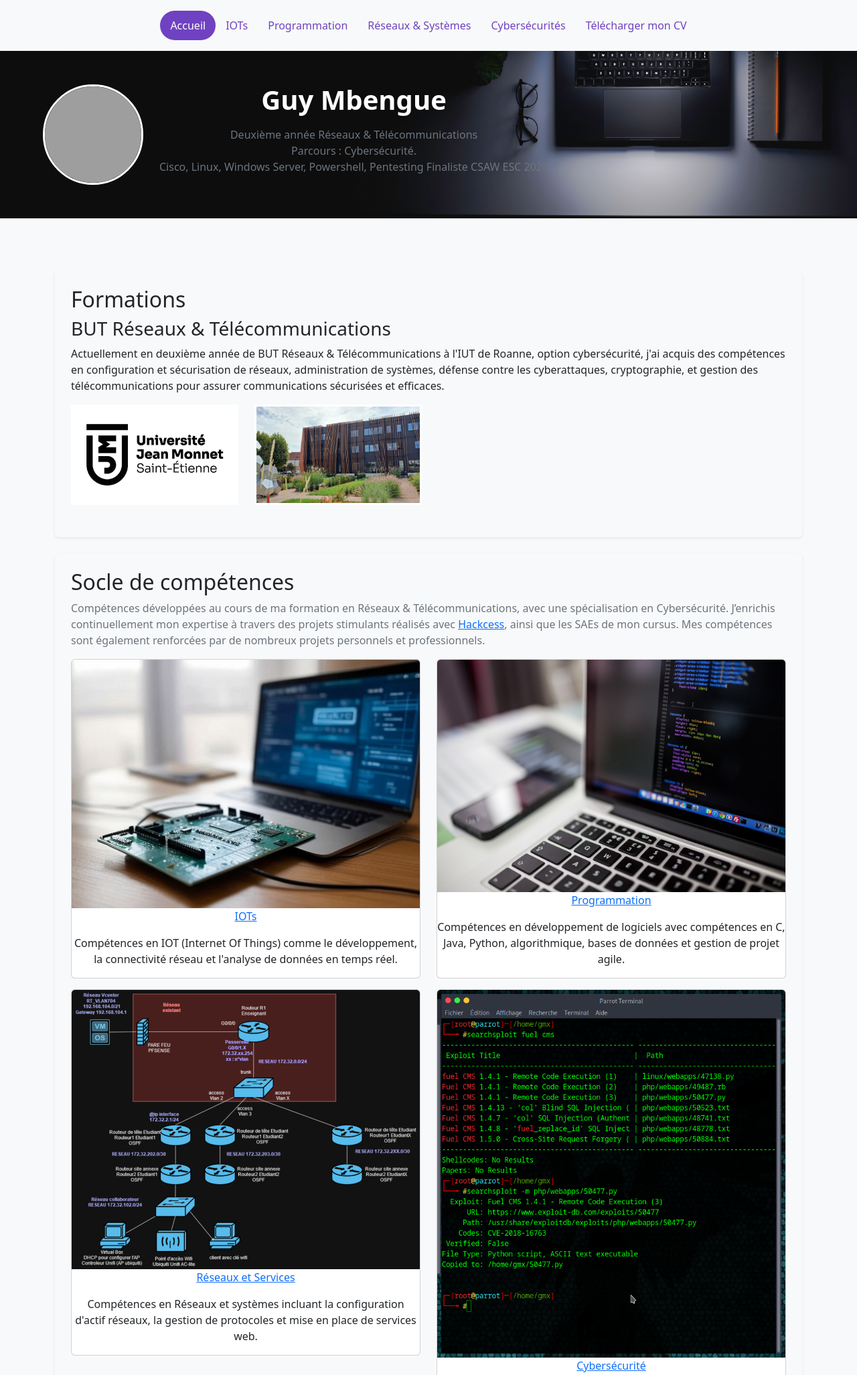
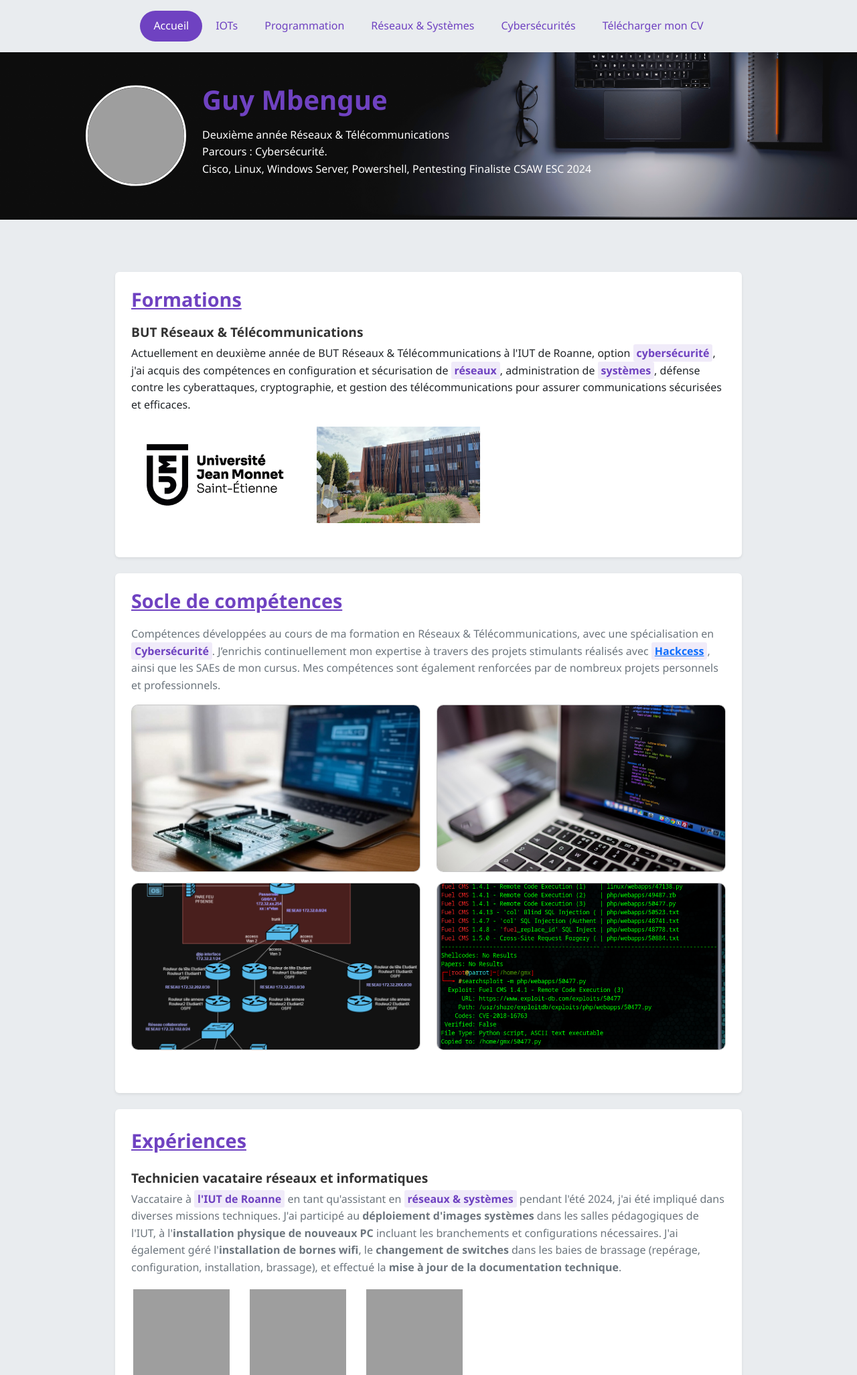
Before and after one commit to Guyexau/eportfolio, a PHP site: page / in a window 1280 px wide. Shown: the top 2053 px of the page at 67% size. Run offline with PHP 8.4, Linux system fonts and the light colour scheme; grey boxes are pictures that could not be loaded.

Commit message:
correction erreur css

```diff
--- a/styles/styles.css
+++ b/styles/styles.css
@@ -1,27 +1,15 @@
-/* Navbar Styles */
-.navbar {
-    display: flex;
-    flex-wrap: wrap; /* Permet à la navigation de s'enrouler sur plusieurs lignes si nécessaire */
-    justify-content: space-around; /* Espace uniforme entre les éléments */
-    align-items: center; /* Centre verticalement les éléments */
-    padding: 10px 20px; /* Espacement interne pour la barre de navigation */
-    background-color: #ffffff; /* Couleur de fond de la navbar */
-    box-shadow: 0 4px 10px rgba(0, 0, 0, 0.1); /* Ombre légère pour la navbar */
+/* Custom Colors */
+/* navbar */
+
+.custom-nav .nav-link {
+    color: #6f42c1; /* Couleur de base des liens de la navbar */
+    border-radius: 30px; /* Coins arrondis pour les boutons */
+    padding: 10px 20px; /* Padding pour un meilleur look */
+    transition: all 0.3s ease; /* Transition pour l'effet hover */
 }
 
-.custom-nav .nav-link {
-    color: #6f42c1; /* Couleur des liens de navigation */
-    border-radius: 30px; /* Coins arrondis pour les liens */
-    padding: 10px 15px; /* Espacement interne des liens */
-    text-align: center; /* Centrer le texte */
-    transition: all 0.3s ease; /* Transition pour les effets */
-    font-size: 1rem; /* Taille de police par défaut */
-}
-
-
-.custom-nav .nav-link.active,
-.custom-nav .nav-link:hover {
-    background-color: #6f42c1; /* Couleur de fond au survol et pour les liens actifs */
+.custom-nav .nav-link.active, .custom-nav .nav-link:hover {
+    background-color: #6f42c1; /* Couleur de fond pour le lien actif et au survol */
     color: white; /* Couleur du texte au survol */
 }
 
@@ -29,70 +17,54 @@
     color: #6f42c1; /* Couleur de la flèche du dropdown */
 }
 
-/* Image de profil */
-.profile-image {
-    width: 80px; /* Largeur de l'image */
-    height: 80px; /* Hauteur de l'image */
-    border-radius: 50%; /* Cercle parfait */
-    object-fit: cover; /* Ajuste l'image pour qu'elle reste proportionnelle */
-    margin: 10px auto; /* Centrer avec un espace autour */
-    border: 2px solid #6f42c1; /* Bordure colorée autour de l'image */
+.custum-drop .dropdown-item {
+    color: #6f42c1; /* Couleur de base des items du dropdown */
+    padding: 10px 20px; /* Padding pour un meilleur look */
+    transition: all 0.3s ease; /* Transition pour l'effet hover */
 }
 
-/* Responsiveness */
-@media (max-width: 768px) {
-    .navbar {
-        flex-direction: column; /* Empile les éléments verticalement sur petits écrans */
-    }
-
-    .custom-nav .nav-link {
-        padding: 8px 10px; /* Réduit le padding sur petits écrans */
-        font-size: 0.9rem; /* Réduit la taille de la police */
-    }
-
-    .profile-image {
-        width: 60px; /* Réduction de la taille de l'image sur petits écrans */
-        height: 60px;
-    }
+.custum-drop .dropdown-item:hover {
+    background-color: #6f42c1; /* Couleur de fond au survol des items du dropdown */
+    color: white; /* Couleur du texte au survol des items du dropdown */
 }
-
 /* Banner Styles */
 .banner {
     width: 100%;
+    color: #6f42c1;
     height: 250px;
     background-size: cover;
     background-position: center;
     margin-bottom: 30px;
     position: relative;
-    transition: transform 0.3s ease; /* Transition douce pour l'effet hover */
+    transition: transform 0.3s ease; /* Adds smooth transition on transform */
 }
 
 .banner:hover {
-    transform: scale(1.005); /* Agrandissement léger au survol */
-    box-shadow: 0 10px 20px rgba(0, 0, 0, 0.2); /* Ombre pour effet de profondeur */
+    transform: scale(1.005); /* Slightly enlarges the banner on hover */
+    box-shadow: 0 10px 20px rgba(0, 0, 0, 0.2); /* Adds shadow for depth */
 }
 
 .banner .content-overlay {
     position: absolute;
     top: 50%;
-    left: 50%;
+    left: 55%; /* Adjust this to move slightly left from center */
     transform: translate(-50%, -50%);
     color: white;
-    text-align: center; /* Centre le texte */
-    width: 90%; /* Largeur ajustée pour les petits écrans */
-    transition: color 0.3s ease;
+    text-align: left; /* Ensure text is aligned to the left within the overlay */
+    width: 90%;
+    transition: color 0.3s ease; /* Smooth color transition for text */
 }
 
 .banner:hover .content-overlay {
-    color: #563d7c; /* Change la couleur du texte au survol */
+    color: #563d7c; /* Changes text color on hover */
 }
 
-/* Formulaire Styles */
+/* formulaire */
+/* Ajout du CSS pour le formulaire de contact */
 .contact-form {
     background-color: #ffffff;
     border-radius: 15px;
     box-shadow: 0 4px 10px rgba(193, 38, 38, 0.1);
-    padding: 20px;
     transition: all 0.3s ease;
 }
 
@@ -134,13 +106,137 @@
     color: white;
     transform: scale(1.05);
 }
+body.bg-light {
+    background-color: #e9ecef !important;
+    font-family: 'Segoe UI', Tahoma, Geneva, Verdana, sans-serif;
+    line-height: 1.6;
+}
+.text-primary-custom {
+    color: #333;
+    font-size: 1.2rem;
+    font-weight: 600; /* This makes the text bold */
+}
+.custum-banner-title {
+    font-size: 2.5rem;
+    font-weight: 700;
+    color: #6f42c1;
+}
+.custum-banner-text {
+    font-size: 1rem;
+    font-weight: 400;
+    color: white !important;
+}
+.custum-link {
+    color: #f3e5f5;
+    font-weight: 500;
+    text-decoration: none;
+    font-size: 1rem !important;
+}
+.custum-link:hover {
+    color: #f3e5f5;
+    text-decoration: underline;
+}
+.enhanced-paragraph {
+    font-size: 1rem; /* Slightly larger text for emphasis */
+    line-height: 1.6; /* Better readability */
+}
 
-/* Footer Styles */
+.highlight {
+    font-weight: 600; /* Bold text for terms */
+    color: #6f42c1; /* Color to match your theme, adjust as needed */
+    background-color: rgba(111, 66, 193, 0.1); /* Subtle background color */
+    padding: 2px 5px; /* Padding around highlighted text */
+    border-radius: 3px; /* Rounded corners */
+}
+.bg-white-custom {
+    background-color: #ffffff;
+    border-radius: 15px;
+    box-shadow: 0 4px 10px rgba(193, 38, 38, 0.1);
+    transition: all 0.3s ease;
+}
+.bg-white-custom:hover {
+    transform: translateY(-5px);
+    box-shadow: 0 6px 20px rgba(0, 0, 0, 0.15);
+    background-color: #ffffff;
+}
+.btn-outline-custom {
+    border-color: #6f42c1;
+    color: #6f42c1;
+    border-radius: 30px;
+    padding: 10px 25px;
+    font-weight: bold;
+    transition: all 0.3s ease-in-out;
+}
+.btn-outline-custom:hover {
+    background-color: #563d7c;
+    color: white;
+    transform: scale(1.05);
+}
+.container {
+    max-width: 960px;
+    position: relative;
+    z-index: 2;
+}
+.section-title {
+    font-size: 1.8rem;
+    font-weight: 700;
+    margin-bottom: 20px;
+    color: #6f42c1;
+    text-decoration: underline;
+
+}
+
+h1 {
+    font-size: 2.5rem;
+    font-weight: 700;
+}
+h2 {
+    font-size: 1.8rem;
+    font-weight: 700;
+}
+.list-group-item {
+    background-color: #f8f9fa;
+    border: none;
+    padding: 12px 20px;
+    border-radius: 8px;
+    margin-bottom: 10px;
+    transition: background-color 0.3s ease;
+}
+.list-group-item:hover {
+    background-color: #f1f1f1;
+}
+
+/* Adjust text color for better contrast */
+.text-secondary {
+    color: #333;
+}
+/* Positioning the content above the banner */
+.content-overlay {
+    position: absolute;
+    top: 50%;
+    left: 50%;
+    transform: translate(-50%, -50%);
+    color: white;
+    text-align: center;
+    width: 90%; /* Full width on small screens */
+}
+
+/* Adjust text color for better contrast */
+.text-secondary {
+    color: #333;
+}
+
+
+/* Additional enhancements for readability and interaction */
+body {
+    line-height: 1.6;
+}
+
 footer {
     background: linear-gradient(45deg, #5a20c5, #5e30d3);
     color: white;
-    padding: 3rem 0;
-    text-align: center;
+    padding-top: 3rem;
+    padding-bottom: 3rem;
 }
 
 footer a {
@@ -157,3 +253,102 @@ footer p.small {
     font-size: 0.875rem;
     opacity: 0.8;
 }
+/* image  */
+
+.d-flex {
+    display: flex;
+}
+
+.img-fluid {
+    max-width: 100%;
+    height: auto;
+}
+
+
+/* Card section */
+.card-container {
+    display: grid;
+    grid-template-columns: repeat(auto-fit, minmax(250px, 1fr));
+    gap: 20px;
+    justify-content: center;
+    padding: 20px;
+}
+
+.card {
+    position: relative;
+    width: 100%;
+    height: 250px; /* Augmentation de la hauteur à 300px */
+    background-color: #f2f2f2;
+    border-radius: 10px;
+    display: flex;
+    flex-direction: column; /* Change la direction pour gérer la disposition verticale */
+    align-items: center;
+    justify-content: flex-start; /* Aligne le contenu en haut */
+    overflow: hidden;
+    perspective: 1000px;
+    box-shadow: 0 0 0 5px #ffffff80;
+    transition: all 0.6s cubic-bezier(0.175, 0.885, 0.32, 1.275);
+}
+
+.card-img-top {
+    width: 100%;
+    height: 100%; /* L'image prend 60% de la hauteur de la card */
+    object-fit: cover;
+    transition: all 0.6s cubic-bezier(0.175, 0.885, 0.32, 1.275);
+}
+
+.card:hover {
+    transform: scale(1.05);
+    box-shadow: 0 8px 16px rgba(255, 255, 255, 0.2);
+}
+
+.card__content {
+    position: absolute;
+    top: 0;
+    left: 0;
+    width: 100%;
+    height: 100%;
+    padding: 20px;
+    box-sizing: border-box;
+    background: linear-gradient(45deg, #6c30db, #714ad4);
+    transform: rotateX(-90deg);
+    transform-origin: bottom;
+    transition: all 0.6s cubic-bezier(0.175, 0.885, 0.32, 1.275);
+    display: flex; /* Utilise flex pour le contenu */
+    flex-direction: column; /* Pour que le contenu soit vertical */
+    justify-content: center; /* Centre le contenu verticalement */
+}
+
+.card:hover .card__content {
+    transform: rotateX(0deg);
+}
+
+.card__title {
+    margin: 0;
+    font-size: 24px;
+    color: #f3e5f5;
+    font-weight: 700;
+    text-decoration: underline;
+    text-decoration-color: #f3e5f5;
+}
+
+.card:hover svg {
+    scale: 0;
+}
+
+.card__description {
+    margin: 10px 0 0;
+    font-size: 14px;
+    font-weight: 600;
+    color: #f3e5f5;
+    line-height: 1.4;
+    flex-grow: 1; /* Permet au texte de remplir l'espace restant */
+    overflow-y: auto; /* Ajoute un scroll si le texte est trop long */
+}
+
+/* Adjustments for responsiveness */
+@media (max-width: 768px) {
+    .card-container {
+        grid-template-columns: repeat(auto-fit, minmax(100%, 1fr));
+    }
+}
```
